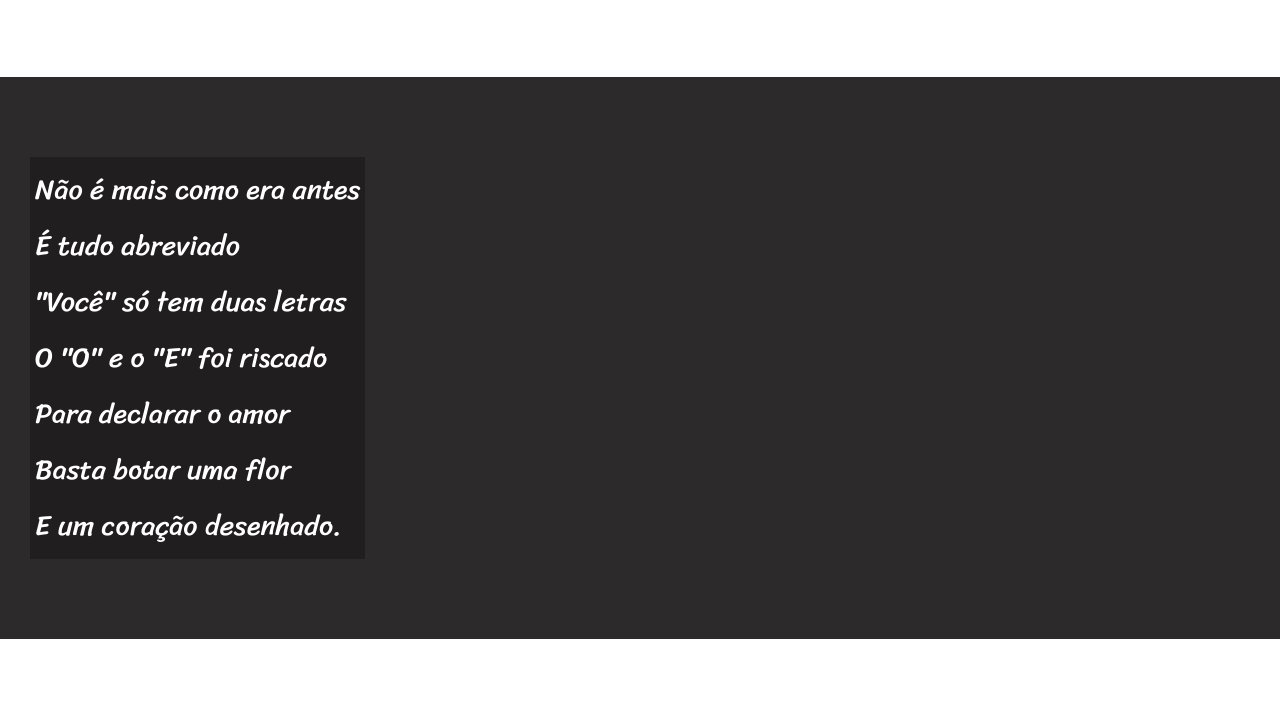
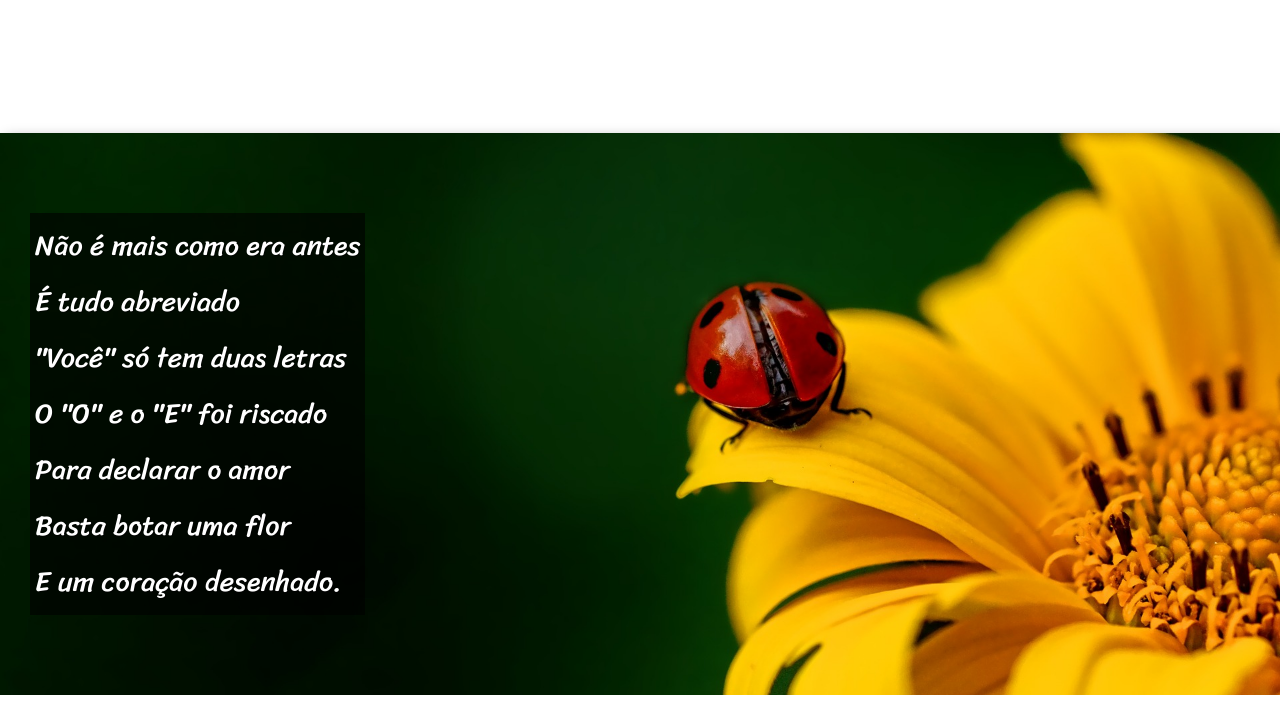
Before and after one commit to andregtalima/HTML-CSS, a plain HTML site: page Desafios/012/index.html in a window 1280 px wide. Shown: the part 682-1398 px from the top of the page. Drawn offline with Linux system fonts and the light colour scheme.

Commit message:
finalizando desafio 12

```diff
--- a/Desafios/012/index.html
+++ b/Desafios/012/index.html
@@ -29,7 +29,7 @@
     </section>
 
 
-    <section class="imagem">
+    <section class="imagem" id="img01">
         <p>
             Não é mais como era antes <br>
             É tudo abreviado <br>
@@ -63,7 +63,7 @@
         </p>
     </section>
 
-    <section class="imagem">
+    <section class="imagem" id="img02">
         <p>
             Tenho saudade das cartas <br>
             Escritas com a própria mão <br>
--- a/Desafios/012/style.css
+++ b/Desafios/012/style.css
@@ -55,6 +55,10 @@ section {
     font-size: 3.5vh;
 }
 
+section > p {
+    padding-bottom: 2em;
+}
+
 .normal {
     background-color: white;
     color: black;
@@ -63,12 +67,29 @@ section {
 .imagem {
     background-color: rgb(44, 42, 42);
     color: white;
+    box-shadow: 6px 6px 13px 0px rgba(0, 0, 0, 0.452);
+    background-size: cover;
+    background-attachment: fixed;
 }
 
 .imagem > p {
-   background-color: rgba(0, 0, 0, 0.281);
+   background-color: rgba(0, 0, 0, 0.616);
    display: inline-block;
    padding: 5px;
+   text-shadow: 1px 1px 0px rgba(0, 0, 0, 0.493);
+}
+
+#img01 {
+    background-image: url('imagens/background001.jpg');
+    background-position: right center;
+    background-repeat: no-repeat;
+
+}
+
+#img02 {
+    background-image: url('imagens/background002.jpg');
+    background-position: right center;
+    background-repeat: no-repeat;
 }
 
 footer {
```
